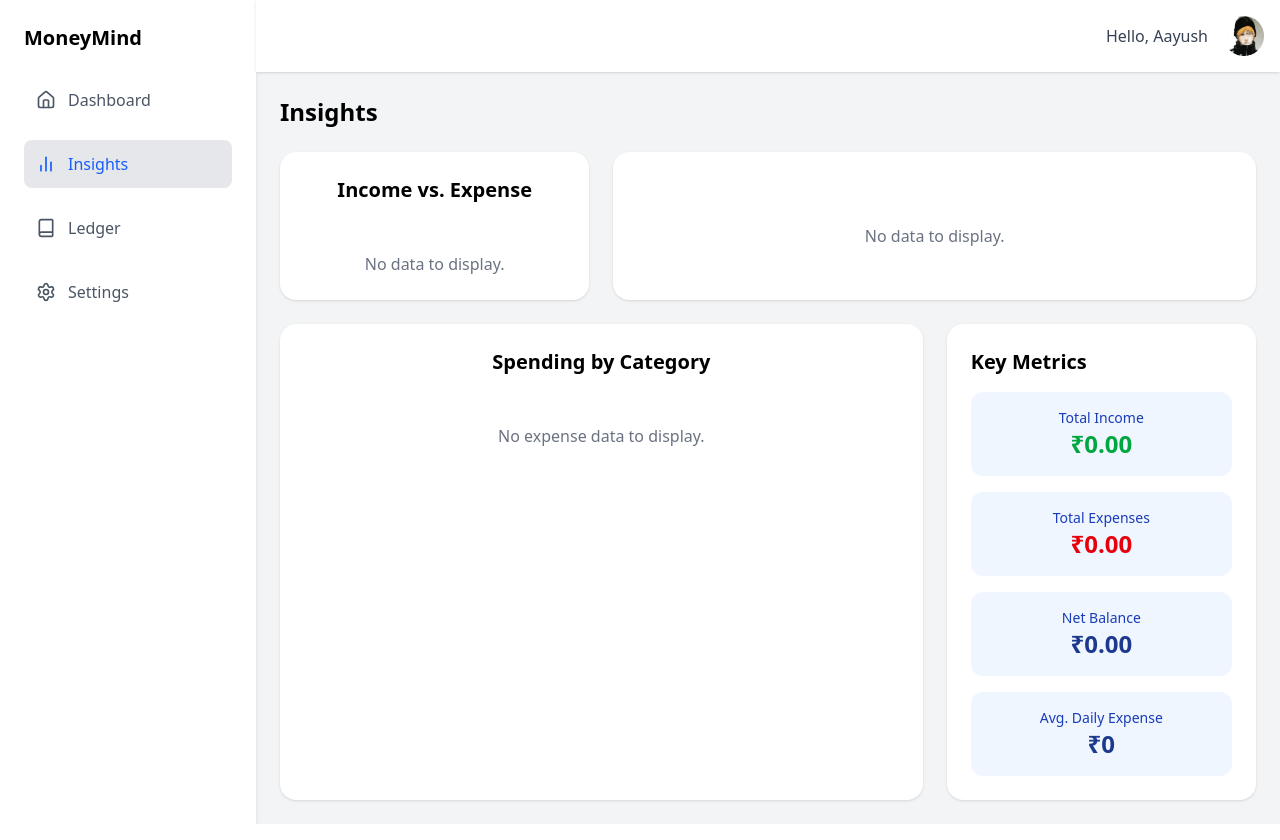
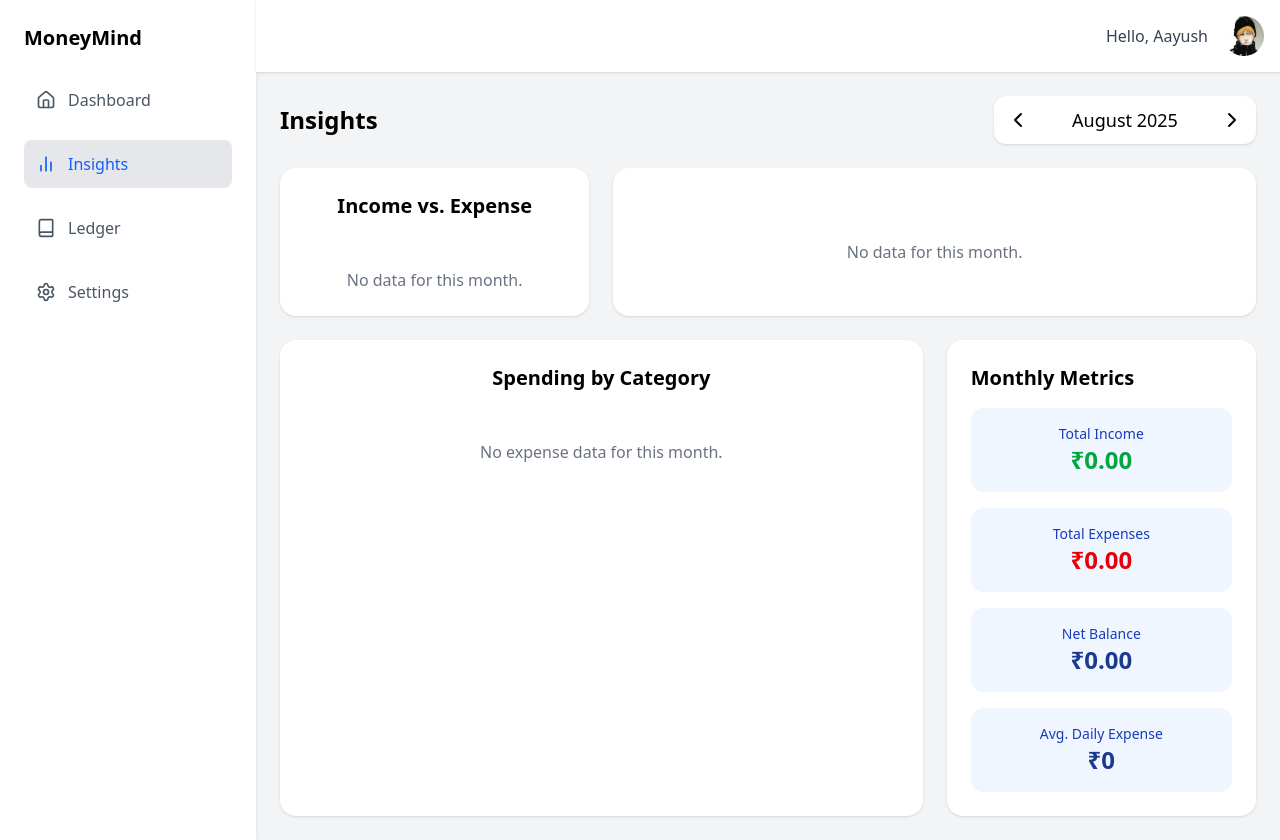
Before and after one commit to Gautam-A25/moneymind, a React (Vite) app: page / in a window 1280 px wide. Both pictures are taken after a click on the button "Insights". Built offline with nearby package versions, Linux system fonts and the light colour scheme.

Commit message:
Refactor: update insights mechanics

```diff
--- a/src/components/TrendChart.jsx
+++ b/src/components/TrendChart.jsx
@@ -19,70 +19,73 @@ ChartJS.register(
   Legend
 );
 
-/**
- * Processes entries for the bar chart based on the selected time range.
- */
-function processChartData(entries, timeRange) {
+function processChartData(entries, timeRange, referenceDate) {
   const labels = [];
   const incomeByPeriod = {};
   const expenseByPeriod = {};
-  const now = new Date();
+
+  // Ensure we have a valid date object
+  const anchor = referenceDate ? new Date(referenceDate) : new Date();
 
   let startDate;
+  let endDate;
 
   if (timeRange === "week") {
-    // --- WEEKLY LOGIC (Last 7 Days) ---
-    startDate = new Date();
-    startDate.setDate(now.getDate() - 6); // 6 days ago + today = 7 days
+    // --- WEEKLY LOGIC ---
+    // Calculate start of the week (say, 6 days ago from the anchor)
+    startDate = new Date(anchor);
+    startDate.setDate(anchor.getDate() - 6);
     startDate.setHours(0, 0, 0, 0);
 
+    endDate = new Date(anchor);
+    endDate.setHours(23, 59, 59, 999);
+
     for (let i = 6; i >= 0; i--) {
-      const d = new Date();
-      d.setDate(now.getDate() - i);
+      const d = new Date(anchor);
+      d.setDate(anchor.getDate() - i);
       const label = d.toLocaleDateString("en-US", { weekday: "short" });
 
       if (!labels.includes(label)) {
-        // Avoid duplicate labels if week spans month end
         labels.push(label);
       }
       incomeByPeriod[label] = 0;
       expenseByPeriod[label] = 0;
     }
   } else {
-    // --- MONTHLY LOGIC (Current Calendar Month) ---
-    const year = now.getFullYear();
-    const month = now.getMonth();
+    // --- MONTHLY LOGIC ---
+    // Show the whole month of the anchor date
+    const year = anchor.getFullYear();
+    const month = anchor.getMonth();
     const daysInMonth = new Date(year, month + 1, 0).getDate();
 
-    startDate = new Date(year, month, 1); // 1st day of the current month
+    startDate = new Date(year, month, 1);
     startDate.setHours(0, 0, 0, 0);
 
+    endDate = new Date(year, month, daysInMonth);
+    endDate.setHours(23, 59, 59, 999);
+
     for (let day = 1; day <= daysInMonth; day++) {
-      const label = String(day); // Use day number as label
+      const label = String(day);
       labels.push(label);
       incomeByPeriod[label] = 0;
       expenseByPeriod[label] = 0;
     }
   }
 
-  // 3. Aggregate data from entries
+  // Aggregate data
   entries.forEach((entry) => {
     const entryDate = new Date(entry.date);
 
-    // Only process entries within the calculated date range
-    if (entryDate >= startDate) {
+    // Check if entry falls within our calculated range
+    if (entryDate >= startDate && entryDate <= endDate) {
       let label;
 
       if (timeRange === "week") {
         label = entryDate.toLocaleDateString("en-US", { weekday: "short" });
       } else {
-        // Only include entries from the current month
-        if (entryDate.getMonth() === now.getMonth()) {
-          label = String(entryDate.getDate());
-        }
+        label = String(entryDate.getDate());
       }
 
-      // FIX: Use (label in object) to check for property. This fixes the ESLint error.
       if (label in incomeByPeriod) {
         if (entry.amount > 0) {
           incomeByPeriod[label] += entry.amount;
@@ -97,15 +100,21 @@ function processChartData(entries, timeRange) {
     labels,
     incomeData: labels.map((label) => incomeByPeriod[label]),
     expenseData: labels.map((label) => expenseByPeriod[label]),
+    periodLabel:
+      timeRange === "week"
+        ? `Week ending ${anchor.toLocaleDateString()}`
+        : anchor.toLocaleString("en-US", { month: "long", year: "numeric" }),
   };
 }
 
-export default function TrendChart({ entries, size = "large" }) {
-  const [timeRange, setTimeRange] = useState("week"); // 'week' or 'month'
+export default function TrendChart({ entries, selectedDate, size = "large" }) {
+  const [timeRange, setTimeRange] = useState("week");
 
-  const { labels, incomeData, expenseData } = processChartData(
+  // Recalculate whenever entries, timeRange, or the selectedDate changes
+  const { labels, incomeData, expenseData, periodLabel } = processChartData(
     entries,
-    timeRange
+    timeRange,
+    selectedDate
   );
 
   const barData = {
@@ -134,12 +143,7 @@ export default function TrendChart({ entries, size = "large" }) {
       },
       title: {
         display: size !== "small",
-        text:
-          timeRange === "week"
-            ? "Income & Expense - Last 7 Days"
-            : `Income & Expense - ${new Date().toLocaleString("en-US", {
-                month: "long",
-              })}`,
+        text: `Income & Expense - ${periodLabel}`,
       },
     },
     scales: {
@@ -177,7 +181,6 @@ export default function TrendChart({ entries, size = "large" }) {
         </button>
       </div>
 
-      {/* Chart */}
       <div className="relative flex-grow">
         <Bar options={chartOptions} data={barData} />
       </div>
--- a/src/pages/Insights.jsx
+++ b/src/pages/Insights.jsx
@@ -1,5 +1,4 @@
-import React from "react";
-import { CATEGORY_COLOR_MAP } from "../constants";
+import React, { useState } from "react";
 import {
   Chart as ChartJS,
   ArcElement,
@@ -11,9 +10,10 @@ import {
   Title,
 } from "chart.js";
 import { Doughnut, Pie } from "react-chartjs-2";
-import TrendChart from "../components/TrendChart"; // Import the new reusable chart
+import TrendChart from "../components/TrendChart";
+import { CATEGORY_COLOR_MAP } from "../constants";
+import { ChevronLeft, ChevronRight } from "lucide-react";
 
-// Register the components from Chart.js that we'll be using
 ChartJS.register(
   ArcElement,
   Tooltip,
@@ -25,12 +25,30 @@ ChartJS.register(
 );
 
 export default function Insights({ entries }) {
-  // --- Data Processing for Doughnut Chart ---
-  const totalIncome = entries
+  // 1. State for the currently selected month in Insights view
+  const [currentDate, setCurrentDate] = useState(new Date());
+
+  const changeMonth = (offset) => {
+    const newDate = new Date(currentDate);
+    newDate.setMonth(newDate.getMonth() + offset);
+    setCurrentDate(newDate);
+  };
+
+  // 2. Filter entries to only include the selected MONTH
+  const monthlyEntries = entries.filter((entry) => {
+    const entryDate = new Date(entry.date);
+    return (
+      entryDate.getMonth() === currentDate.getMonth() &&
+      entryDate.getFullYear() === currentDate.getFullYear()
+    );
+  });
+
+  // --- Data Processing (Uses filtered 'monthlyEntries' now!) ---
+  const totalIncome = monthlyEntries
     .filter((e) => e.amount > 0)
     .reduce((sum, e) => sum + e.amount, 0);
 
-  const totalExpense = entries
+  const totalExpense = monthlyEntries
     .filter((e) => e.amount < 0)
     .reduce((sum, e) => sum + Math.abs(e.amount), 0);
 
@@ -40,19 +58,15 @@ export default function Insights({ entries }) {
       {
         label: "Total",
         data: [totalIncome, totalExpense],
-        backgroundColor: [
-          "rgba(22, 163, 74, 0.8)", // Green for Income
-          "rgba(220, 38, 38, 0.8)", // Red for Expenses
-        ],
+        backgroundColor: ["rgba(22, 163, 74, 0.8)", "rgba(220, 38, 38, 0.8)"],
         borderColor: ["rgba(22, 163, 74, 1)", "rgba(220, 38, 38, 1)"],
         borderWidth: 1,
       },
     ],
   };
 
-  // --- Data Processing for Category Pie Chart ---
-  const expenses = entries.filter((e) => e.amount < 0);
-
+  // --- Category Pie Chart ---
+  const expenses = monthlyEntries.filter((e) => e.amount < 0);
   const spendingByCategory = expenses.reduce((acc, entry) => {
     const category = entry.category || "Uncategorized";
     acc[category] = (acc[category] || 0) + Math.abs(entry.amount);
@@ -62,34 +76,71 @@ export default function Insights({ entries }) {
   const categoryLabels = Object.keys(spendingByCategory);
   const categoryData = Object.values(spendingByCategory);
 
-  const categoryColors = categoryLabels.map(
-    (label) => CATEGORY_COLOR_MAP[label] || "rgba(107, 114, 128, 0.8)"
-  ); // Default gray color
+  const dynamicColors = categoryLabels.map(
+    (label) => CATEGORY_COLOR_MAP[label] || "#A1A1AA"
+  );
 
   const categoryPieData = {
     labels: categoryLabels,
     datasets: [
       {
         data: categoryData,
-        backgroundColor: categoryColors.slice(0, categoryLabels.length),
-        hoverBackgroundColor: categoryColors.slice(0, categoryLabels.length),
+        backgroundColor: dynamicColors,
+        hoverBackgroundColor: dynamicColors,
       },
     ],
   };
 
-  // --- Key Metrics Calculation ---
-  const avgDailyExpense = totalExpense > 0 ? (totalExpense / 30).toFixed(2) : 0;
+  // --- Key Metrics ---
+  const netBalance = totalIncome - totalExpense;
+  // A simple average based on days passed in month so far (or 30 if past)
+  const daysInMonth = new Date(
+    currentDate.getFullYear(),
+    currentDate.getMonth() + 1,
+    0
+  ).getDate();
+  const dayOfMonth =
+    currentDate.getMonth() === new Date().getMonth()
+      ? new Date().getDate()
+      : daysInMonth;
+  const avgDailyExpense =
+    totalExpense > 0 ? (totalExpense / dayOfMonth).toFixed(2) : 0;
 
   return (
     <div>
-      <h1 className="text-2xl font-semibold mb-6">Insights</h1>
+      {/* Header with Date Navigation */}
+      <div className="flex flex-col md:flex-row justify-between items-center mb-6">
+        <h1 className="text-2xl font-semibold">Insights</h1>
+
+        <div className="flex items-center gap-4 bg-white p-2 rounded-xl shadow-sm mt-4 md:mt-0">
+          <button
+            onClick={() => changeMonth(-1)}
+            className="p-1 hover:bg-gray-100 rounded-lg"
+          >
+            <ChevronLeft size={24} />
+          </button>
+          <span className="text-lg font-medium min-w-[150px] text-center">
+            {currentDate.toLocaleString("default", {
+              month: "long",
+              year: "numeric",
+            })}
+          </span>
+          <button
+            onClick={() => changeMonth(1)}
+            className="p-1 hover:bg-gray-100 rounded-lg"
+          >
+            <ChevronRight size={24} />
+          </button>
+        </div>
+      </div>
+
       <div className="grid grid-cols-1 lg:grid-cols-3 gap-6">
-        {/* Doughnut Chart Card */}
+        {/* Doughnut Chart */}
         <div className="bg-white shadow rounded-2xl p-6 lg:col-span-1">
           <h2 className="text-xl font-semibold mb-4 text-center">
             Income vs. Expense
           </h2>
-          {entries.length > 0 ? (
+          {monthlyEntries.length > 0 ? (
             <div className="w-full h-64 mx-auto">
               <Doughnut
                 data={doughnutData}
@@ -98,21 +149,20 @@ export default function Insights({ entries }) {
             </div>
           ) : (
             <p className="text-center text-gray-500 mt-12">
-              No data to display.
+              No data for this month.
             </p>
           )}
         </div>
 
-        {/* Trend Chart Card (Replaces old Bar Chart) */}
+        {/* Trend Chart (Now receives 'currentDate'!) */}
         <div className="bg-white shadow rounded-2xl p-6 lg:col-span-2">
-          {entries.length > 0 ? (
+          {monthlyEntries.length > 0 ? (
             <div className="w-full h-64 mx-auto">
-              <TrendChart entries={entries} />{" "}
-              {/* We pass no size prop, so it defaults to "large" */}
+              <TrendChart entries={entries} selectedDate={currentDate} />
             </div>
           ) : (
             <p className="text-center text-gray-500 mt-12">
-              No data to display.
+              No data for this month.
             </p>
           )}
         </div>
@@ -131,14 +181,14 @@ export default function Insights({ entries }) {
             </div>
           ) : (
             <p className="text-center text-gray-500 mt-12">
-              No expense data to display.
+              No expense data for this month.
             </p>
           )}
         </div>
 
         {/* Key Metrics Card */}
         <div className="bg-white shadow rounded-2xl p-6 lg:col-span-1">
-          <h2 className="text-xl font-semibold mb-4">Key Metrics</h2>
+          <h2 className="text-xl font-semibold mb-4">Monthly Metrics</h2>
           <div className="space-y-4 text-center">
             <div className="bg-blue-50 p-4 rounded-xl">
               <p className="text-sm text-blue-800 font-medium">Total Income</p>
@@ -157,7 +207,7 @@ export default function Insights({ entries }) {
             <div className="bg-blue-50 p-4 rounded-xl">
               <p className="text-sm text-blue-800 font-medium">Net Balance</p>
               <p className="text-2xl font-bold text-blue-900">
-                ₹{(totalIncome - totalExpense).toFixed(2)}
+                ₹{netBalance.toFixed(2)}
               </p>
             </div>
             <div className="bg-blue-50 p-4 rounded-xl">
```
